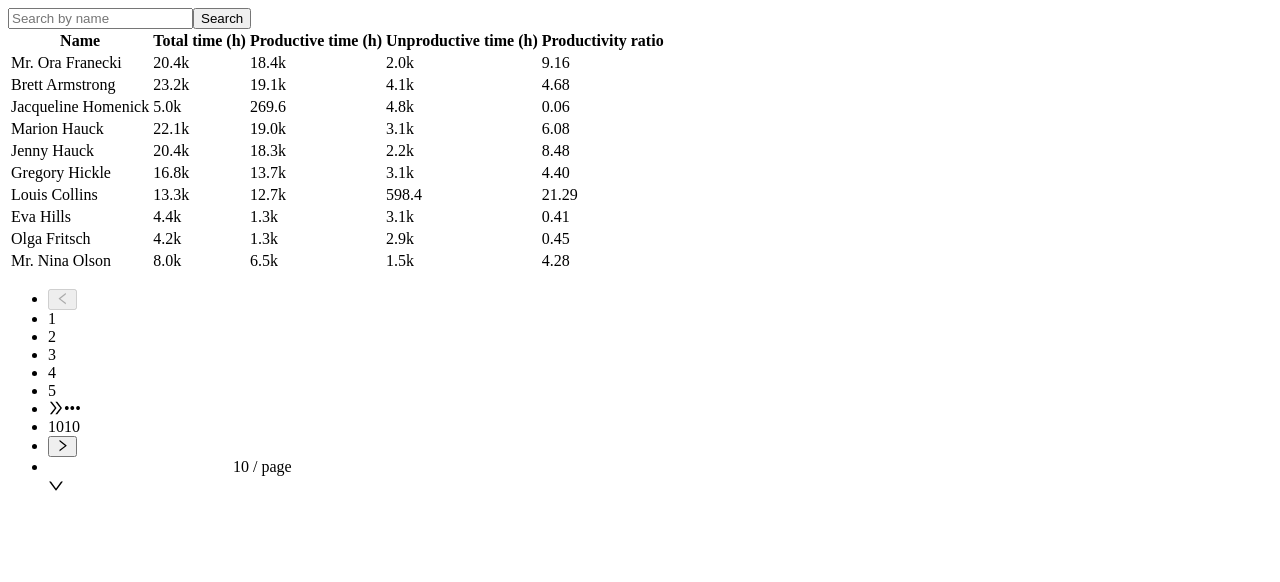
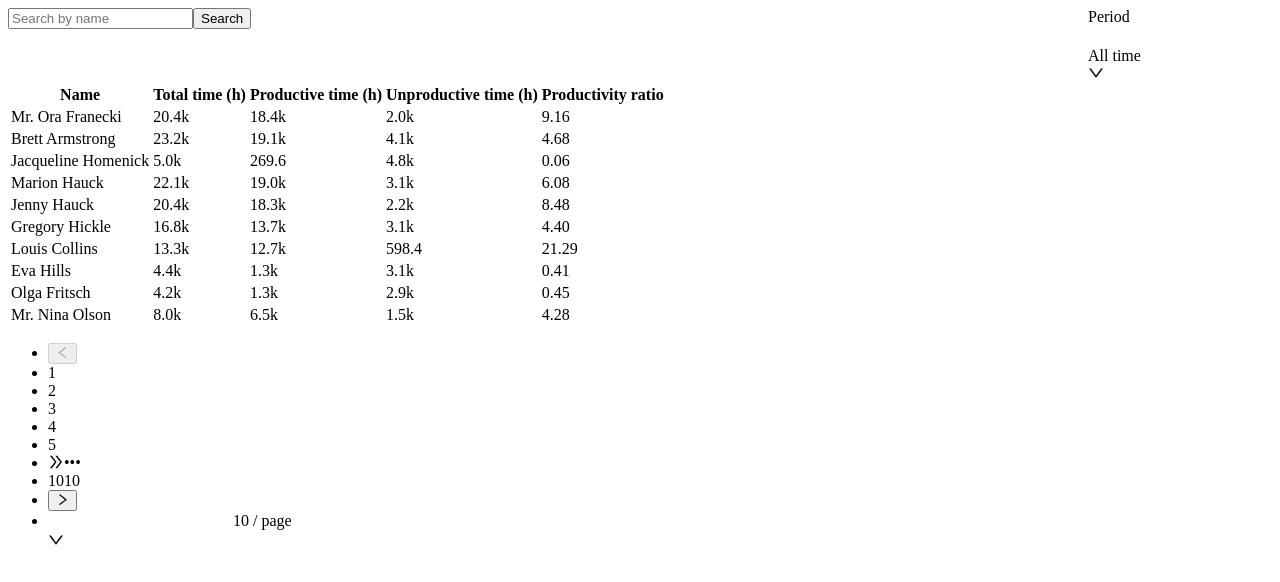
Before and after one commit to zetmate/tracker, a React app: page /login in a window 1280 px wide. Both pictures are taken after typing "Sample", "Sample123" into the empty fields and a click on the button "Log in". Shown: the top 582 px of the page. Built offline with nearby package versions, Linux system fonts and the light colour scheme; the HTML template or start-up script is replaced by a standard one.

Commit message:
add select for period

```diff
--- a/src/routes/Dashboard/Filter/index.tsx
+++ b/src/routes/Dashboard/Filter/index.tsx
@@ -1,11 +1,25 @@
+import _ from 'lodash';
 import React, { useCallback } from 'react';
 import { useDispatch } from 'react-redux';
 
 import { Flex } from '../../../components/layout';
-import { Input } from 'antd';
+import { Form, Input, Select } from 'antd';
 import { dashboard } from '../../../actions';
+import { FormItemNoMargin } from '../../../utils';
 
 const searchStyle = { width: 300 };
+const selectStyle = { width: 200 };
+
+type SelectOption = { value: string, title: string };
+const selectOptions: SelectOption[] = [
+	{ value: null, title: 'All time' },
+];
+
+const selectOptionsJSX = _.map(selectOptions, ({ value, title }) => (
+	<Select.Option value={ value } key={ title }>{ title }</Select.Option>
+));
+
+const formInitialValues = { period: null as SelectOption['value'] };
 
 const Filter: React.FC = React.memo(() => {
 	const dispatch = useDispatch();
@@ -15,13 +29,27 @@ const Filter: React.FC = React.memo(() => {
 	}, [dispatch]);
 
 	return (
-		<Flex>
+		<Flex width="100%">
 			<Input.Search
 				placeholder="Search by name"
 				enterButton="Search"
 				onSearch={ onSearch }
 				style={ searchStyle }
 			/>
+			<Flex justifyContent="flex-end" flex="1 0 auto">
+				<Form initialValues={ formInitialValues }>
+					<FormItemNoMargin
+						label="Period"
+						name="period"
+					>
+						<Select
+							style={ selectStyle }
+						>
+							{ selectOptionsJSX }
+						</Select>
+					</FormItemNoMargin>
+				</Form>
+			</Flex>
 		</Flex>
 	);
 });
--- a/src/routes/LoginOrRegister/index.tsx
+++ b/src/routes/LoginOrRegister/index.tsx
@@ -9,7 +9,7 @@ import paths from '../paths';
 import { api } from '../../actions';
 import { AuthData } from '../../db';
 import { RootState } from '../../store';
-import { AsyncState, useAsyncDispatch } from '../../utils';
+import { AsyncState, useAsyncDispatch, FormItemNoMargin } from '../../utils';
 
 // Types
 export type LoginFormProps = {
@@ -186,10 +186,6 @@ const StyledForm = styled(Form)`
 	width: 400px;
 `;
 
-const FormItemNoMargin = styled(Form.Item)`
-	margin: 0 !important;
-`;
-
 const StyledTitle = styled(Typography.Title)`
 	// NB: use important there to override antd styles
 	margin-bottom: 1em !important;
--- a/src/utils/index.ts
+++ b/src/utils/index.ts
@@ -1,4 +1,6 @@
 import { useDispatch } from 'react-redux';
+import styled from 'styled-components';
+import { Form } from 'antd';
 
 export type AsyncState = {
 	state: 'initial' | 'pending' | 'success' | 'error',
@@ -19,3 +21,7 @@ type AsyncDispatch<T>
 export function useAsyncDispatch<T>(): AsyncDispatch<T> {
 	return useDispatch();
 }
+
+export const FormItemNoMargin = styled(Form.Item)`
+	margin: 0 !important;
+`;
```
